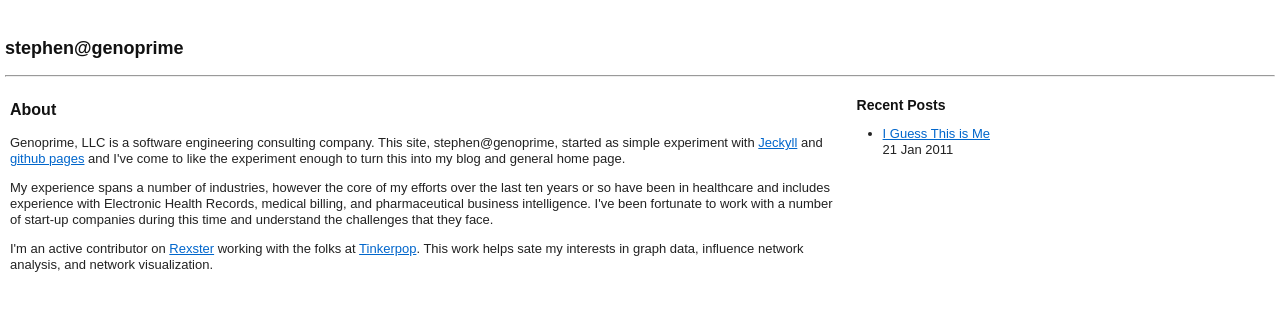
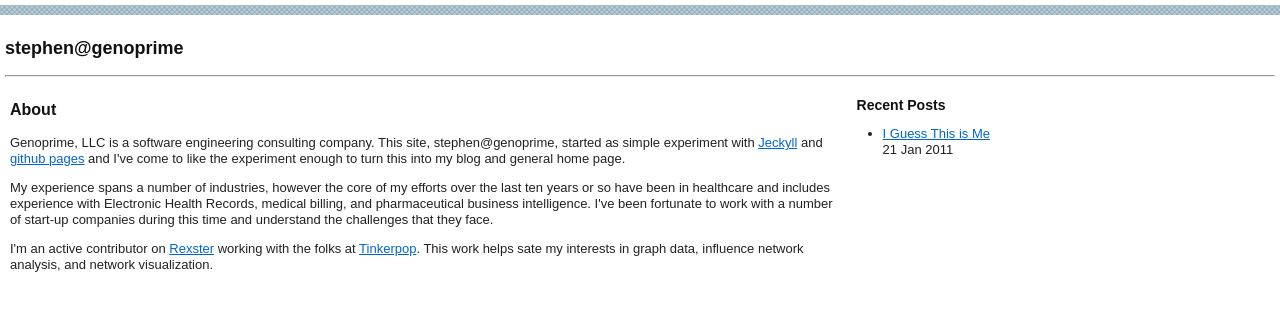
Before and after one commit to spmallette/spmallette.github.com, a Jekyll site: the page built from index.html, in a window 1280 px wide. Shown: the top 311 px of the page. Built offline with Jekyll 4.4.1, drawn with Linux system fonts in a browser that asks for light colours; Markdown is read by kramdown in place of the engine named in the settings.

Commit message:
still trying to get the stupid image right.  prolly need to start running jeckyll locally to avoid uncessary commits over stupid mistakes.

```diff
--- a/css/site.css
+++ b/css/site.css
@@ -1,5 +1,5 @@
 body {
-  background-color:url('../images/bg.gif');
+  background-image:url('../images/bg.gif');
   background-repeat:repeat-x;
 }
 #main {
```
